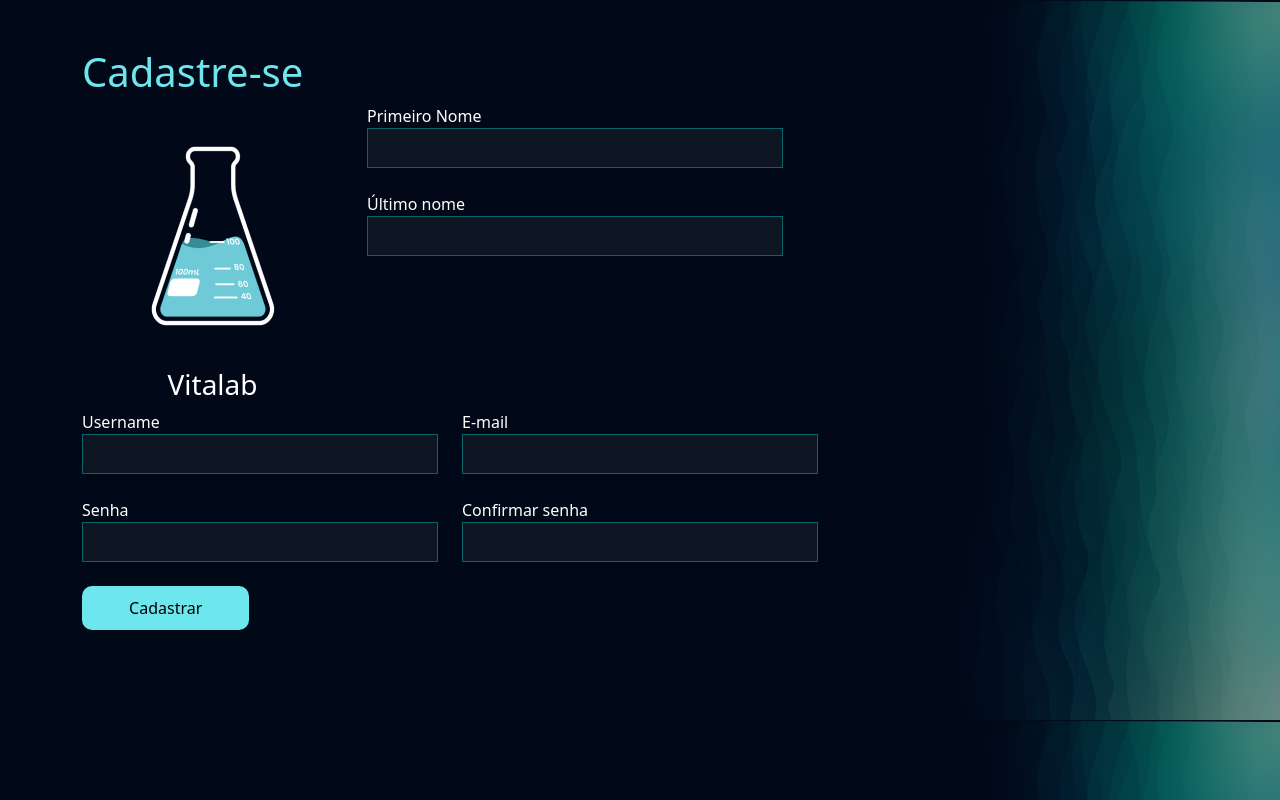
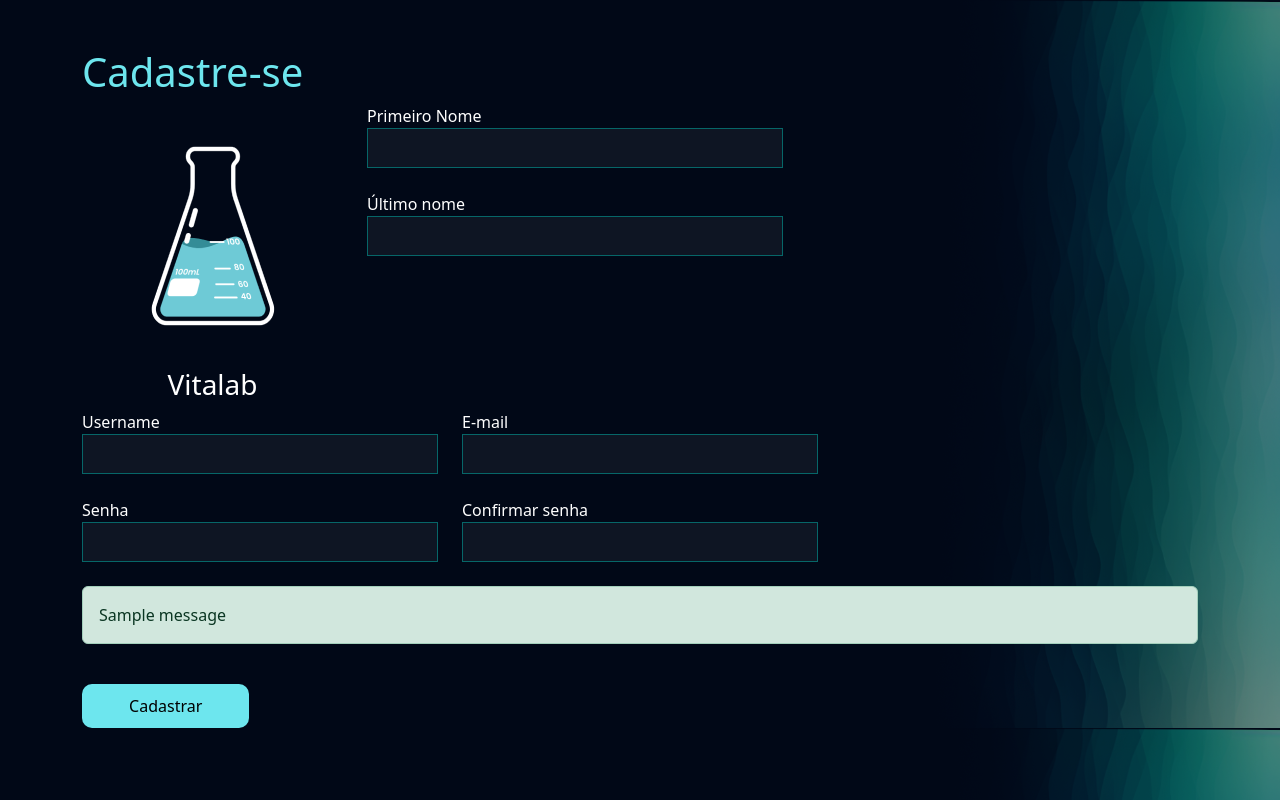
Before and after one commit to Gropp/projeto_python, a Django app: page /usuarios/cadastro/ in a window 1280 px wide. Run offline with Django 4.2, Linux system fonts and the light colour scheme; one stand-in notice (Sample message) is shown.

Commit message:
cadastro e tratamento de mensagens

```diff
--- a/usuarios/templates/cadastro.html
+++ b/usuarios/templates/cadastro.html
@@ -54,6 +54,14 @@
             </div>
         </div>
         <br>
+        {% comment %} variavel global message {% endcomment %}
+        {% if messages %}
+            {% for message in messages  %}
+                {% comment %} {{message}} | {{message.tags}} {% endcomment %}
+                <div class="alert {{message.tags}}">{{message}}</div>
+            {% endfor %}
+        {% endif %}
+        <br>
         <input type="submit" class="btn-default" value="Cadastrar">
         </form>
     </div>
--- a/usuarios/views.py
+++ b/usuarios/views.py
@@ -2,6 +2,9 @@
 from django.http import HttpResponse
 # vamos importar o model do proprio djando da tabela usuarios do sqlite
 from django.contrib.auth.models import User
+# importar as constantes do django - messages de erro
+from django.contrib.messages import constants
+from django.contrib import messages
 
 # Create your views here.
 
@@ -19,16 +22,26 @@
         confirmar_senha = request.POST.get('confirmar_senha')
 
         if not senha == confirmar_senha:
+            messages.add_message(request, constants.ERROR, 'As senhas não coincidem.')
             return redirect('/usuarios/cadastro')
 
         if len(senha) < 6:
+            messages.add_message(request, constants.ERROR, 'As senhas devem ter no minimo 6 caracteres.')
             return redirect('/usuarios/cadastro')
-        user = User.objects.create_user(
-            first_name = primeiro_nome,
-            last_name = ultimo_nome,
-            username = username,
-            email=email,
-            password=senha
-        )
 
-        return HttpResponse('Passou')
+        try:
+
+            # TODO: Validar se o username do usuario nao existe no BD
+            user = User.objects.create_user(
+                first_name = primeiro_nome,
+                last_name = ultimo_nome,
+                username = username,
+                email=email,
+                password=senha
+            )
+            messages.add_message(request, constants.SUCCESS, 'Usuário cadastrado com sucesso.')
+        except:
+            messages.add_message(request, constants.ERROR, 'Erro ao cadastrar usuário, contato o suporte.')
+            return redirect('/usuarios/cadastro')
+
+        return redirect('/usuarios/cadastro')
```
Also changed, not shown: vitalab/settings.py (+13 -0 lines), db.sqlite3.
